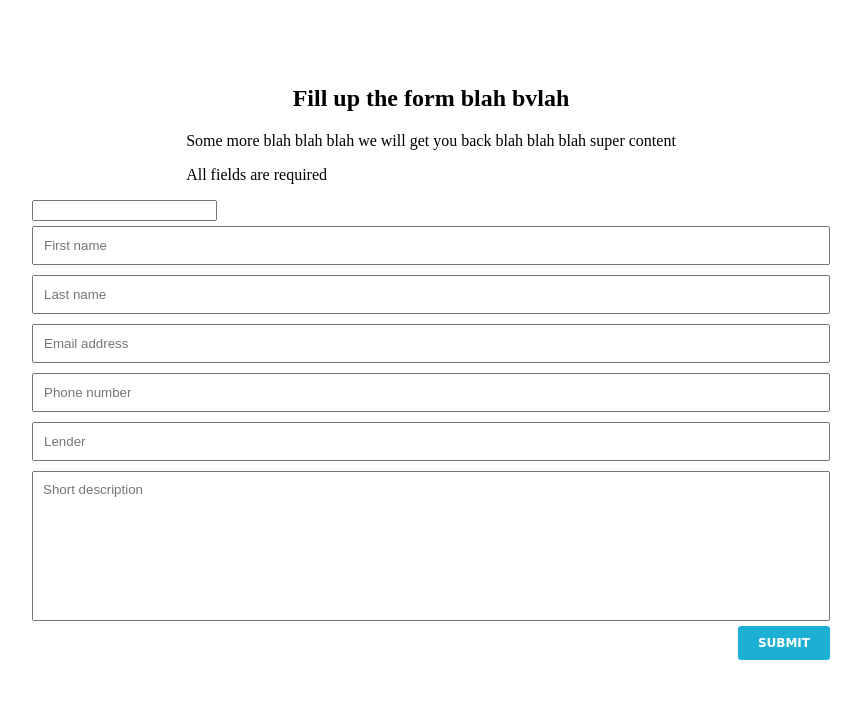
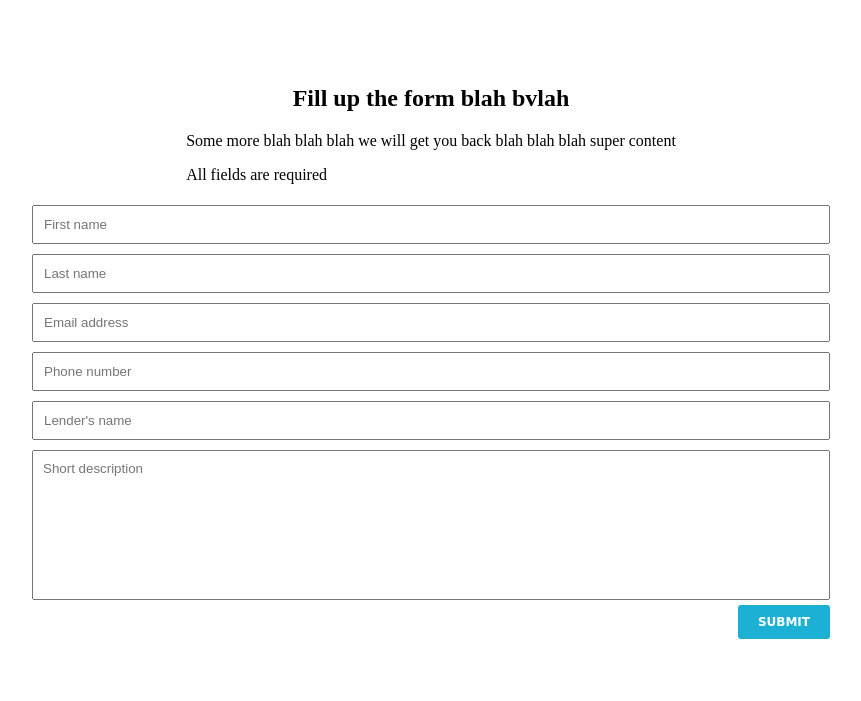
Before and after one commit to tomfraczek/stophomerepossession, a PHP site: page /get-help-now.php in a window 1280 px wide. Shown: the part 221-922 px from the top of the page, without its empty margins (209-1070 px from the left). Run offline with PHP 8.4, Linux system fonts and the light colour scheme; data that the repository does not hold is empty; style sheets or scripts are compiled from the project's sources; some libraries are stand-ins or nearby versions; some web fonts are replaced.

Commit message:
validation error

```diff
--- a/components/header.php
+++ b/components/header.php
@@ -17,6 +17,9 @@ define('SECRET_KEY', '6LfdKZgUAAAAAAB17eBeJspSFVrxp8WZDWGJvzi-');
     <title>Stop Home Repossesion</title>
 
     <script src="https://www.google.com/recaptcha/api.js?render=<?php echo SITE_KEY ?>"></script>
+    <!-- Start of HubSpot Embed Code -->
+    <script type="text/javascript" id="hs-script-loader" async defer src="//js.hs-scripts.com/5616141.js"></script>
+    <!-- End of HubSpot Embed Code -->
 
 
 </head>
--- a/get-help-now.php
+++ b/get-help-now.php
@@ -1,4 +1,6 @@
 <?php include './components/header.php'?>
+<?php include './components/send.php'?>
+
 
 <h1 class="services-main-header text-bcg">Get Help Now</h1>
 
@@ -15,51 +17,27 @@
 
         <section class="ghn-form-wrapper">
 
-            <form class="ghn-form" method="POST">
+            <form class="ghn-form" action="./components/send.php" method="POST">
                 <div class="ghn-form-input-wrapper">
                     <div class="ghn-form-left">
-                        <input type="text" id="g-recaptcha-response" name="g-recaptcha-response" />
-                        <input class="ghn-input" type="text" id="name" name="user_name" placeholder="First name" />
-                        <input class="ghn-input" type="email" id="mail" name="user_email" placeholder="Last name" />
-                        <input class="ghn-input" type="email" id="mail" name="user_email" placeholder="Email address" />
-                        <input class="ghn-input" type="email" id="mail" name="user_email" placeholder="Phone number" />
-                        <input class="ghn-input" type="email" id="mail" name="user_email" placeholder="Lender" />
+                        <input type="text" class="recaptcha-input" id="g-recaptcha-response" name="g-recaptcha-response" />
+                        <div class="validate-error"><?php echo $firstNameErr;?></div>
+                        <input class="ghn-input" type="text" id="name" name="firstName" placeholder="First name" />
+                        <div class="validate-error"><?php echo $lastNameErr;?></div>
+                        <input class="ghn-input" type="text" id="mail" name="lastName" placeholder="Last name" />
+                        <div class="validate-error"><?php echo $emailErr;?></div>
+                        <input class="ghn-input" type="email" id="mail" name="email" placeholder="Email address" />
+                        <div class="validate-error"><?php echo $phoneErr;?></div>
+                        <input class="ghn-input" type="tel" id="mail" name="phone" placeholder="Phone number" />
+                        <div class="validate-error"><?php echo $lenderErr;?></div>
+                        <input class="ghn-input" type="text" id="mail" name="lander" placeholder="Lender's name" />
                     </div>
-                    <textarea id="msg" name="user_message" placeholder="Short description"></textarea>
+                    <div class="validate-error"><?php echo $messageErr;?></div>
+                    <textarea id="msg" name="message" placeholder="Short description"></textarea>
                 </div>
                 <input class="ghn-submit" type="submit" value="Submit">
             </form>
-<?php
 
-if($_POST){
-    function getCaptcha($SecretKey){
-        $Response = file_get_contents("https://www.google.com/recaptcha/api/siteverify?secret=".SECRET_KEY."&response={$SecretKey}");
-        $Return = json_decode($Response);
-        return $Return;
-    }
-    $Return = getCaptcha($_POST['g-recaptcha-response']);
-    if($Return -> success == true && $Return -> score > 0.5){
-        echo 'success';
-    }else{
-        echo 'fail';
-    }
-}
-
-
-
-
-// define variables and set to empty values
-$firstNameErr = $lastNameErr = $emailErr = $phoneErr = $lenderErr = "";
-$name = $email = $gender = $comment = $website = "";
-
-
-
-
-
-
-
-
-?>
             <script>
                 grecaptcha.ready(function() {
                     grecaptcha.execute('<?php echo SITE_KEY; ?>', {action: 'homepage'}).then(function(token) {
--- a/styles/components.css
+++ b/styles/components.css
@@ -821,3 +821,13 @@ footer a {
   border: none;
   float: right;
 }
+
+/* line 742, components.scss */
+.recaptcha-input {
+  display: none;
+}
+
+/* line 746, components.scss */
+.validate-error {
+  color: #ff0000;
+}
--- a/styles/components.scss
+++ b/styles/components.scss
@@ -738,3 +738,11 @@ footer{
     border: none;
     float:right;
 }
+
+.recaptcha-input{
+    display:none;
+}
+
+.validate-error{
+    color: #ff0000;
+}
```
Also changed, not shown: components/send.php (added).
